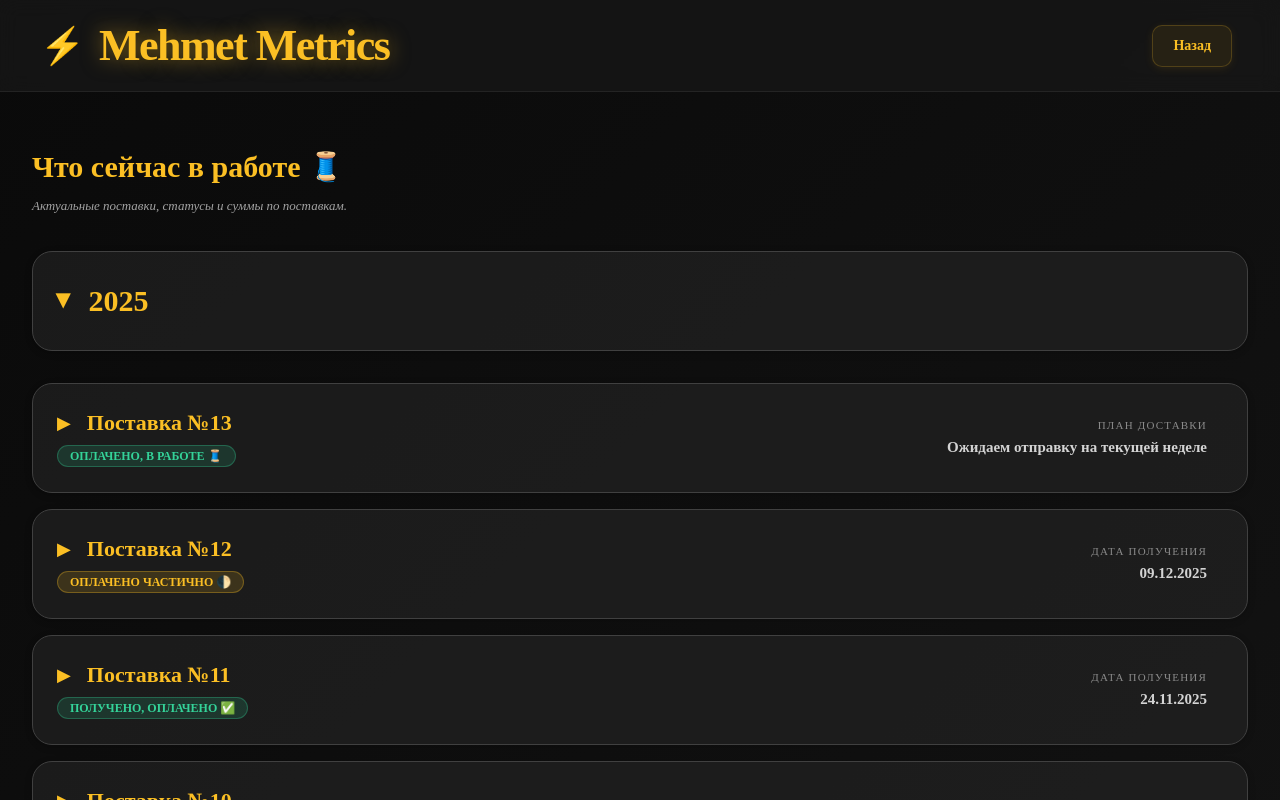
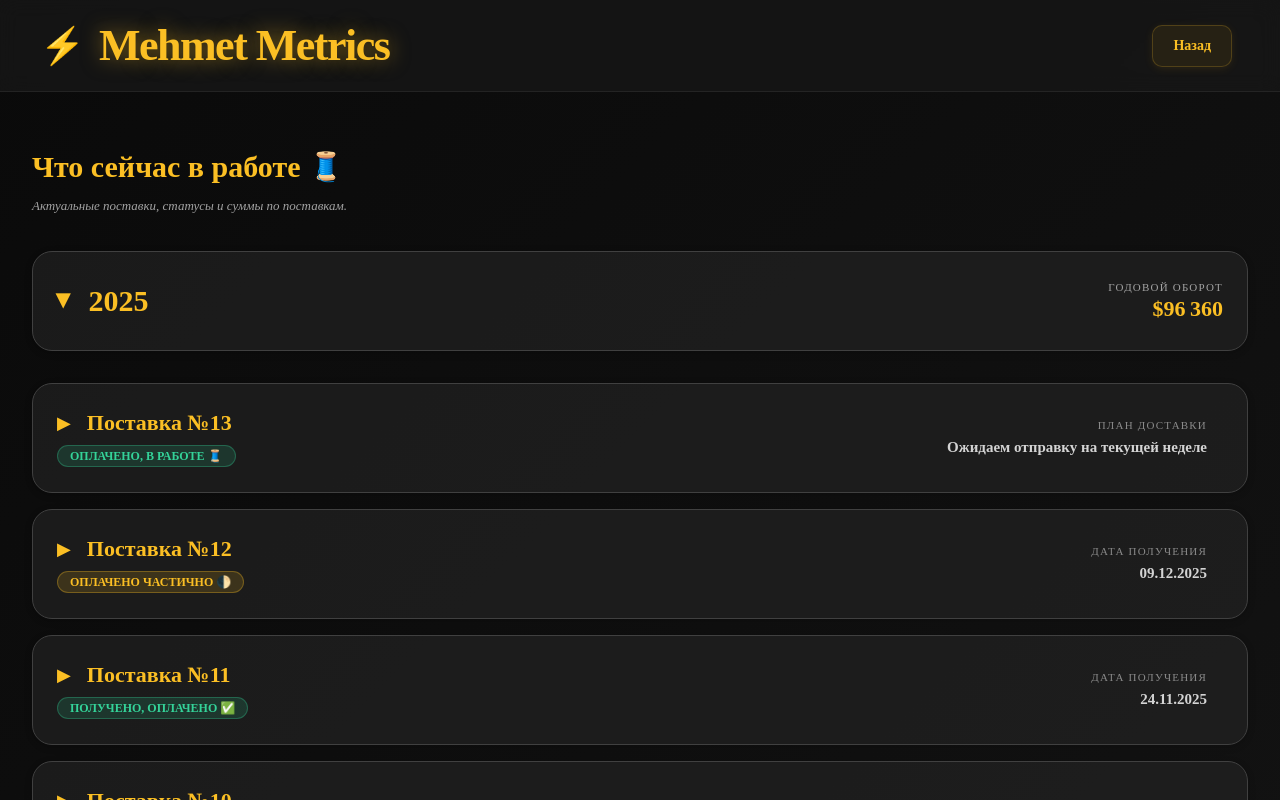
Before and after one commit to Entoxto/MehmetMetrix, a Next.js app: page /work in a window 1280 px wide. Built offline with nearby package versions, Linux system fonts and the light colour scheme.

Commit message:
Добавить годовой оборот по годам и доработать статусы

```diff
--- a/components/work/YearGroup.tsx
+++ b/components/work/YearGroup.tsx
@@ -36,6 +36,7 @@ export const YearGroup = ({
   isMobile,
   isDesktop,
 }: YearGroupProps) => {
+  // Типографика с учётом брейкпоинтов
   const responsiveTypography = useMemo(
     () => ({
       h2: { ...TYPOGRAPHY.h2, fontSize: isMobile ? 22 : 30 },
@@ -53,6 +54,12 @@ export const YearGroup = ({
       },
     }),
     [isMobile]
+  );
+
+  // Годовой оборот: сумма totalAmount по всем поставкам года
+  const yearlyTurnover = useMemo(
+    () => shipments.reduce((sum, shipment) => sum + shipment.totalAmount, 0),
+    [shipments]
   );
 
   const detailValueFontSize = isMobile ? 14 : 15;
@@ -145,17 +152,40 @@ export const YearGroup = ({
           >
             {year}
           </h2>
-          {!isExpanded && (
+          {/* Блок с годовым оборотом справа от года */}
+          <div
+            style={{
+              display: "flex",
+              flexDirection: "column",
+              alignItems: "flex-end",
+              gap: 2,
+            }}
+          >
             <span
               style={{
                 ...responsiveTypography.caption,
                 color: COLORS.text.secondary,
+                textTransform: "uppercase",
                 margin: 0,
+                lineHeight: 1.3,
+                whiteSpace: "nowrap",
               }}
             >
-              {shipments.length} {shipments.length === 1 ? "поставка" : shipments.length < 5 ? "поставки" : "поставок"}
+              Годовой оборот
             </span>
-          )}
+            <span
+              style={{
+                ...responsiveTypography.amount,
+                fontSize: isMobile ? 16 : 22,
+                margin: 0,
+                lineHeight: 1.2,
+                color: COLORS.primary,
+                whiteSpace: "nowrap",
+              }}
+            >
+              {formatCurrency(yearlyTurnover)}
+            </span>
+          </div>
         </div>
       </div>
 
```
